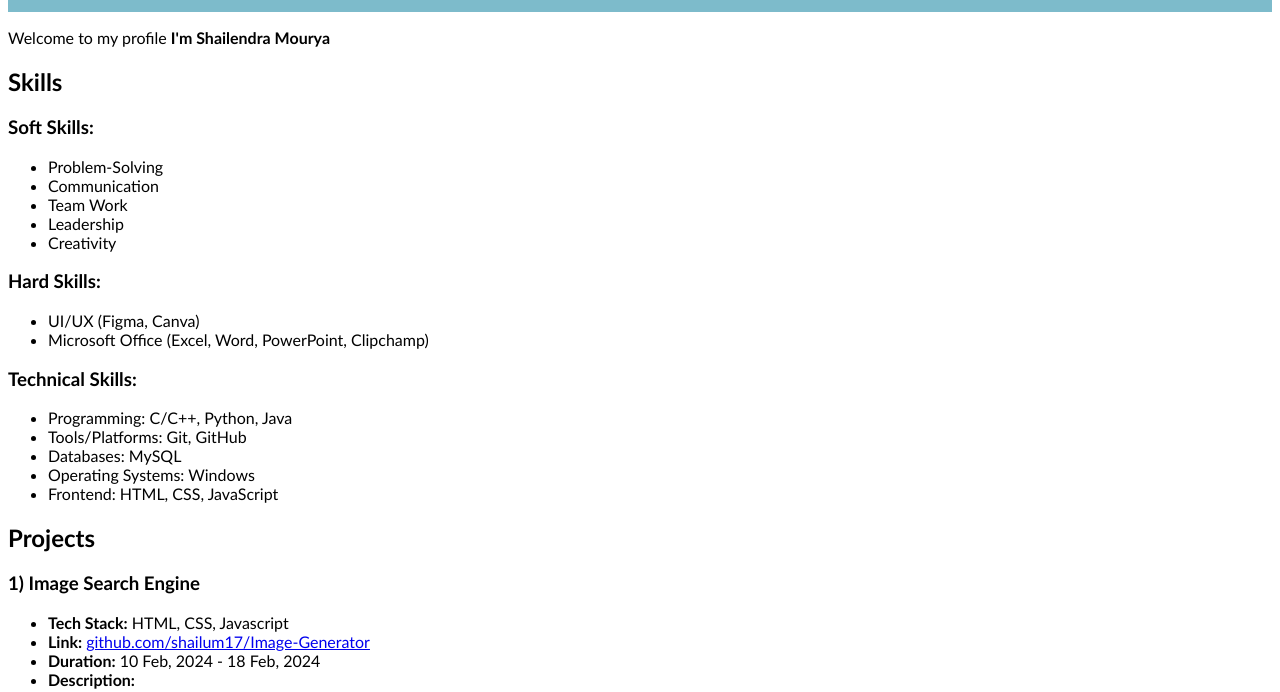
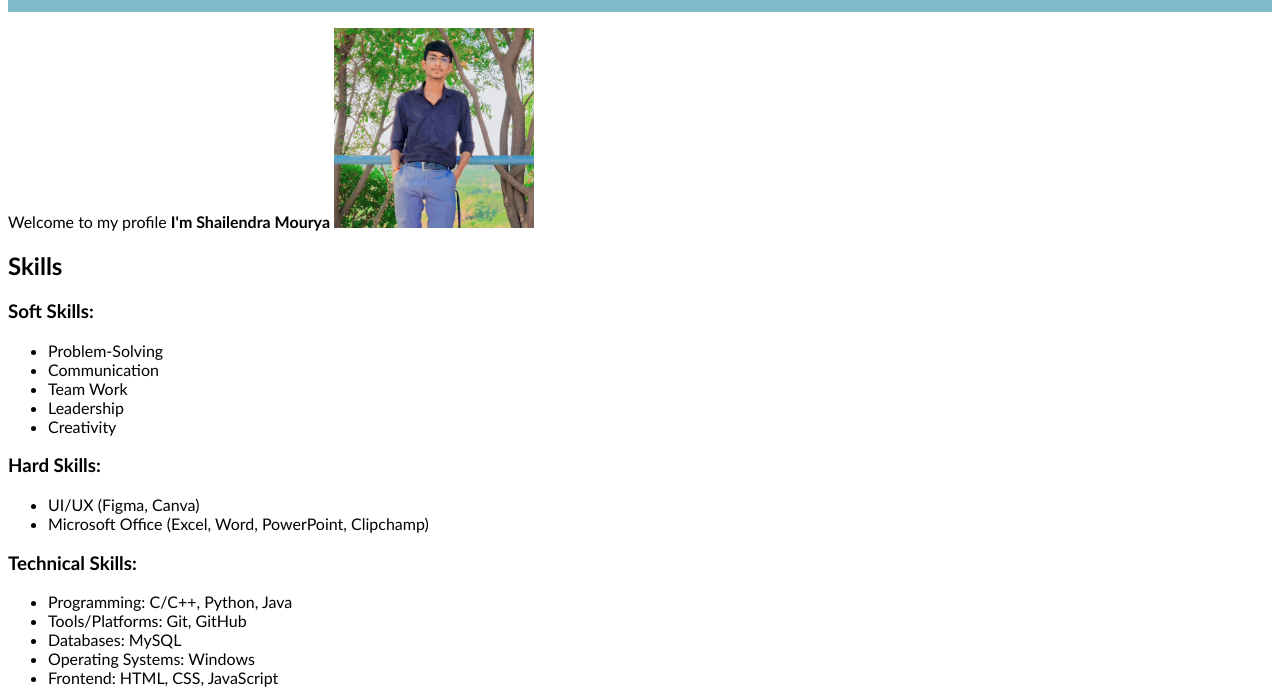
Before and after one commit to shailum17/Portfolio, a plain HTML site: page index.html in a window 1280 px wide. Shown: the part 94-786 px from the top of the page. Drawn offline with Linux system fonts and the light colour scheme.

Commit message:
profile photo add

```diff
--- a/index.html
+++ b/index.html
@@ -31,7 +31,7 @@
         <p>
             Welcome to my profile
             <b> I'm Shailendra Mourya </b>
-            <img src="" alt="">
+            <img src="profile.jpg" alt="" width="200px">
         </p>
 
     </section>
```
